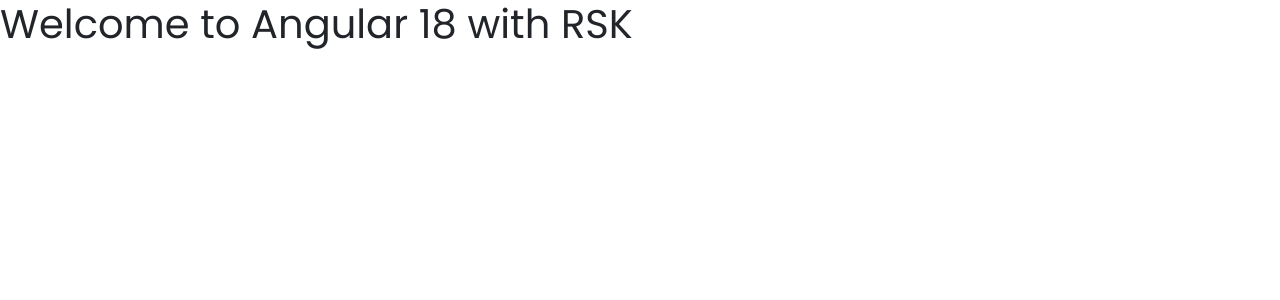
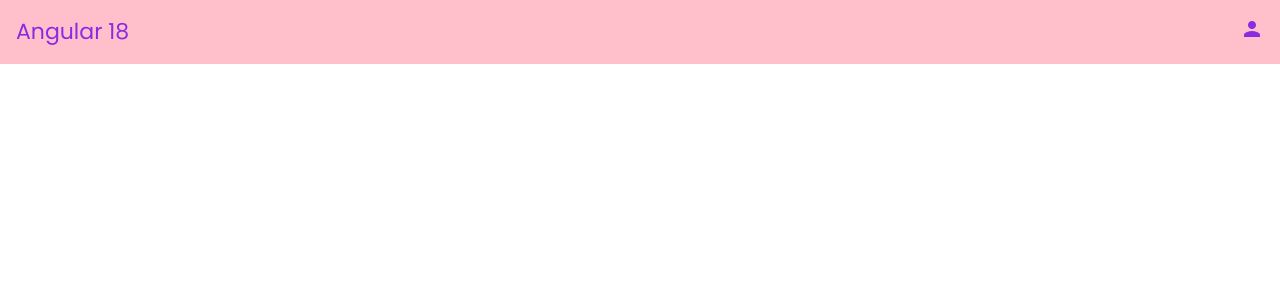
Before and after one commit to SatishKonduru/batch26Angular18Core, an Angular app: page / in a window 1280 px wide. Shown: the top 300 px of the page. Built offline with nearby package versions, Linux system fonts and the light colour scheme.

Commit message:
Component

```diff
--- a/src/app/app.component.css
+++ b/src/app/app.component.css
@@ -0,0 +1,3 @@
+.myStyle{
+    color: red;
+}
--- a/src/app/app.component.html
+++ b/src/app/app.component.html
@@ -1 +1,12 @@
-<h1>Welcome to Angular 18 with RSK</h1>
+
+
+<!-- 1. As Custom Element -->
+<!-- <app-header></app-header> -->
+
+<!-- 2. As Attribute to any element -->
+<!-- <div app-header></div> -->
+
+<!-- 3. As value for class property -->
+
+<!-- <div class="app-header"></div> -->
+ <app-header></app-header>
--- a/src/app/app.component.ts
+++ b/src/app/app.component.ts
@@ -1,11 +1,14 @@
 import { Component } from '@angular/core';
 import { RouterOutlet } from '@angular/router';
 import {MatButtonModule} from '@angular/material/button';
+import { HeaderComponent } from './components/header/header.component';
+
+
 
 @Component({
   selector: 'app-root',
   standalone: true,
-  imports: [RouterOutlet, MatButtonModule],
+  imports: [RouterOutlet, MatButtonModule, HeaderComponent],
   templateUrl: './app.component.html',
   styleUrl: './app.component.css',
   preserveWhitespaces: true
--- /dev/null
+++ b/src/app/components/header/header.component.css
@@ -0,0 +1,3 @@
+.spacer{
+    flex: 1 1 auto;
+}
--- /dev/null
+++ b/src/app/components/header/header.component.html
@@ -0,0 +1,6 @@
+<mat-toolbar style="background-color: pink; color: blueviolet">
+
+    <span>Angular 18</span>
+    <span class="spacer"></span>
+    <span><mat-icon>person</mat-icon></span>
+</mat-toolbar>
```
Also changed, not shown: src/app/components/header/header.component.ts (added, +15 -0 lines).
